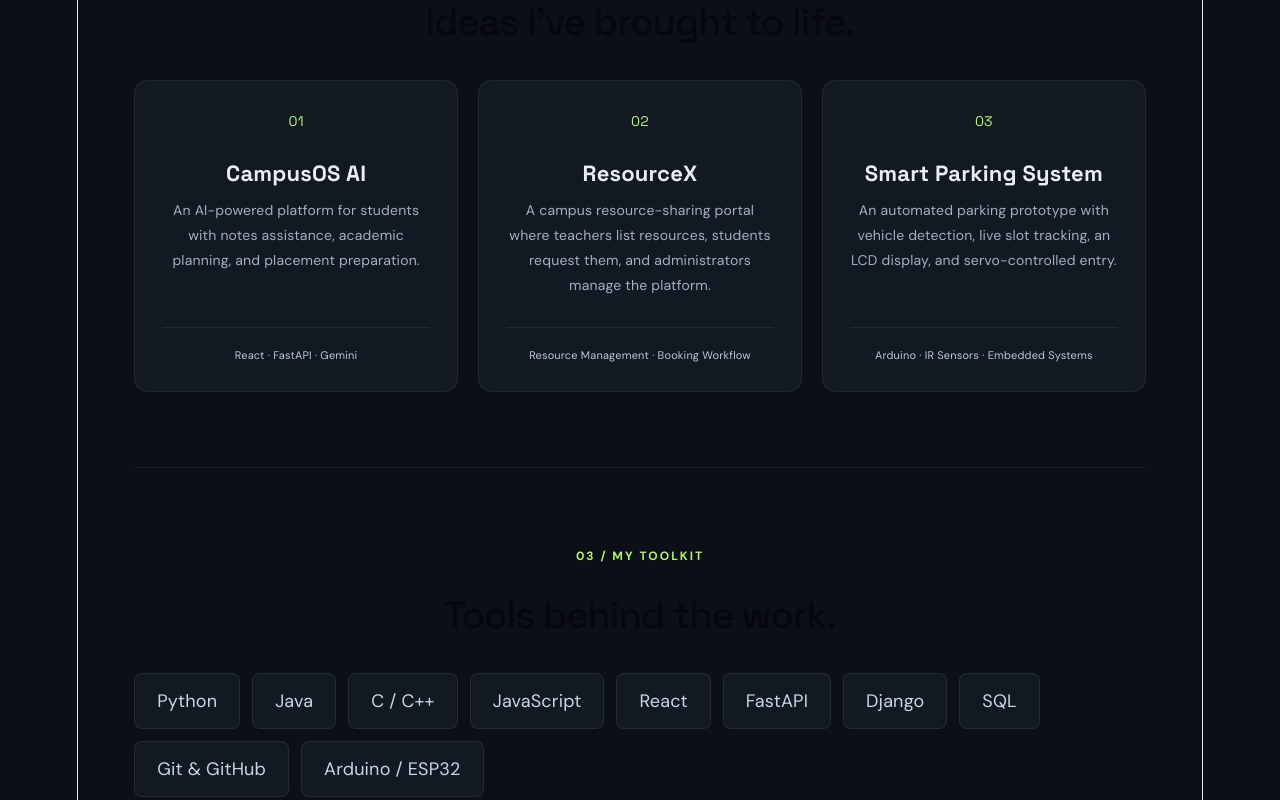
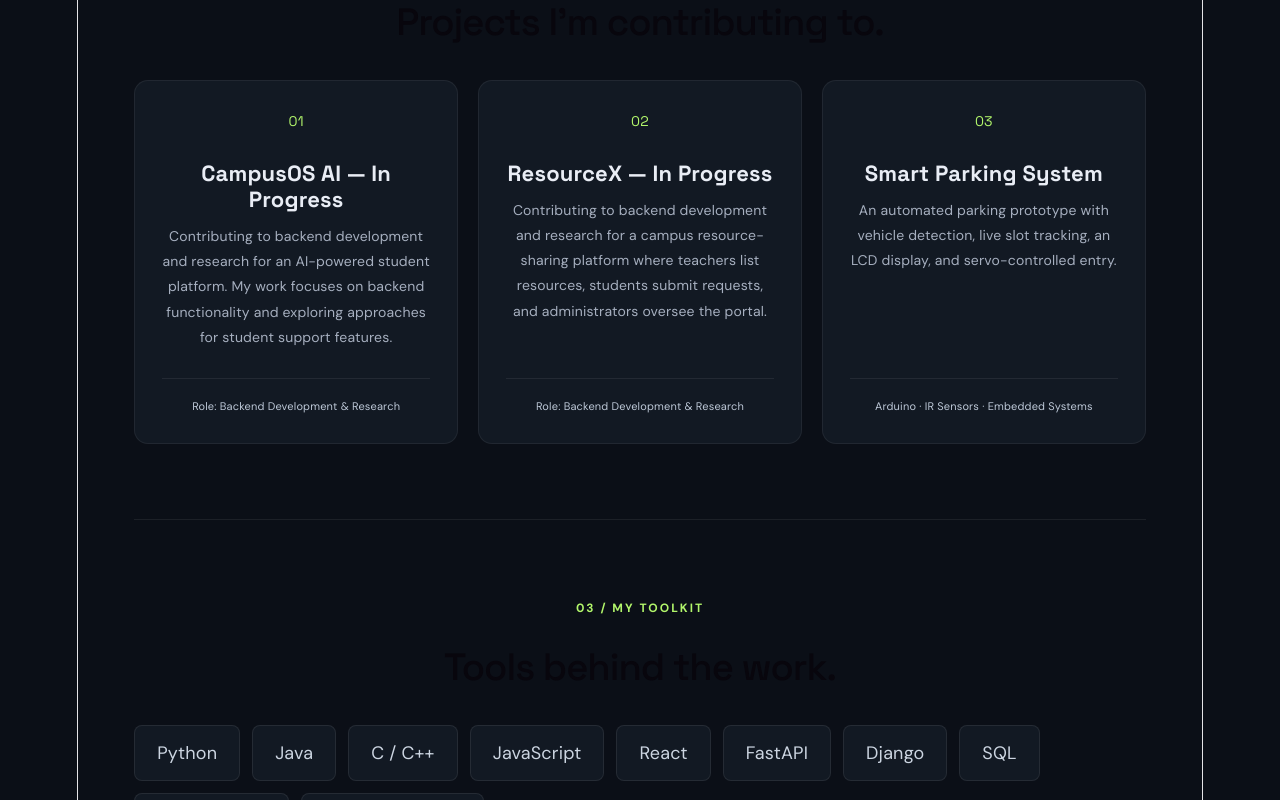
Before and after one commit to sujalbergal/my-portfolio, a React (Vite) app: page / in a window 1280 px wide. Shown: the part 1339-2139 px from the top of the page. Built offline with nearby package versions, Linux system fonts and the light colour scheme.

Commit message:
Clarify project status and backend research role

```diff
--- a/src/App.jsx
+++ b/src/App.jsx
@@ -2,17 +2,17 @@ import "./App.css";
 
 const projects = [
   {
-    title: "CampusOS AI",
-    description:
-      "An AI-powered platform for students with notes assistance, academic planning, and placement preparation.",
-    stack: "React · FastAPI · Gemini",
-  },
-  {
-    title: "ResourceX",
-    description:
-      "A campus resource-sharing portal where teachers list resources, students request them, and administrators manage the platform.",
-    stack: "Resource Management · Booking Workflow",
-  },
+  title: "CampusOS AI — In Progress",
+  description:
+    "Contributing to backend development and research for an AI-powered student platform. My work focuses on backend functionality and exploring approaches for student support features.",
+  stack: "Role: Backend Development & Research",
+},
+{
+  title: "ResourceX — In Progress",
+  description:
+    "Contributing to backend development and research for a campus resource-sharing platform where teachers list resources, students submit requests, and administrators oversee the portal.",
+  stack: "Role: Backend Development & Research",
+},
   {
     title: "Smart Parking System",
     description:
@@ -145,7 +145,7 @@ function App() {
 
         <section id="projects" className="section">
           <p className="eyebrow">02 / SELECTED WORK</p>
-          <h2>Ideas I’ve brought to life.</h2>
+          <h2>Projects I’m contributing to.</h2>
 
           <div className="project-grid">
             {projects.map((project, index) => (
```
